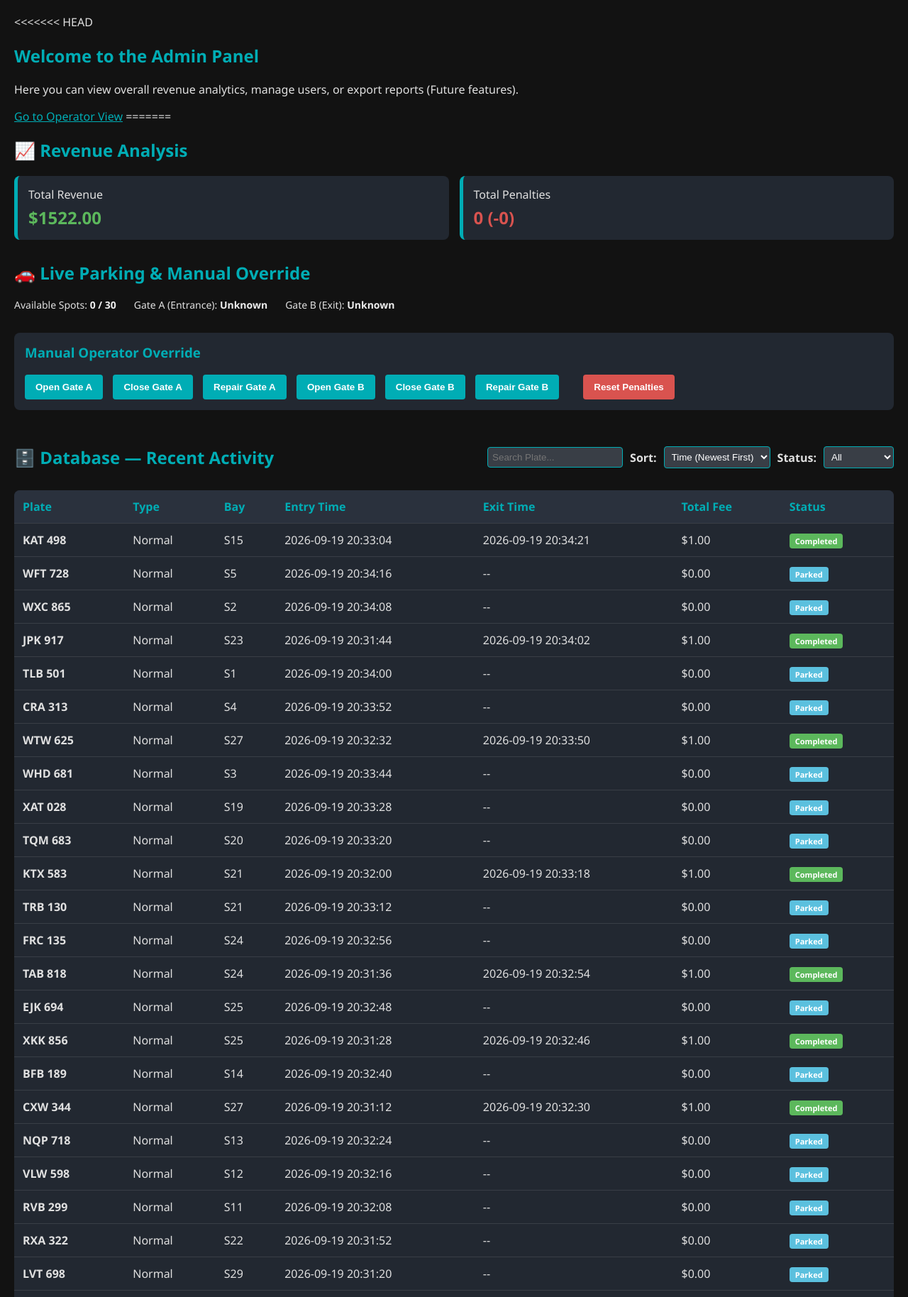
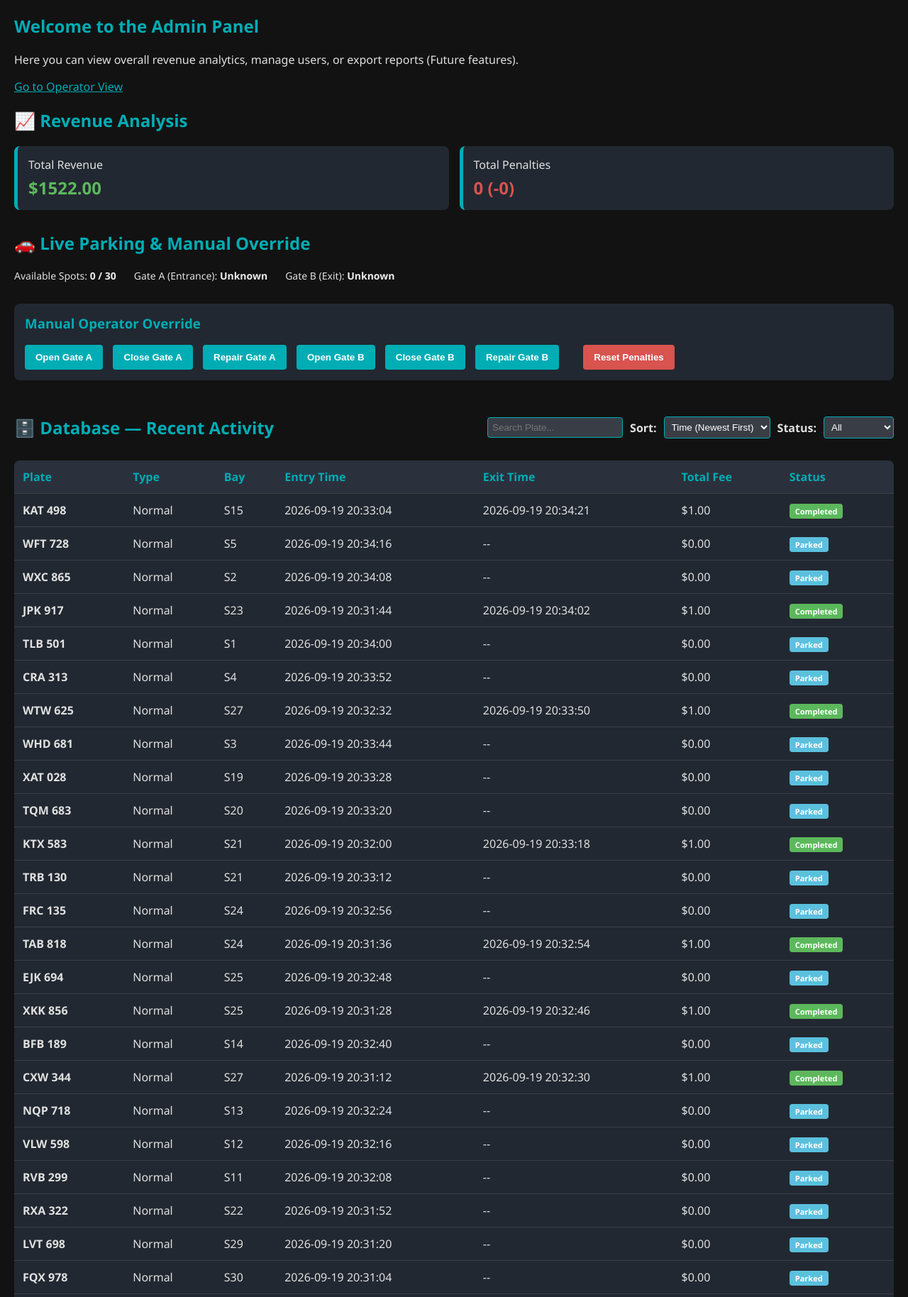
Before and after one commit to Riel-3288/Track2_Parking, a Flask app: page /admin in a window 1280 px wide. Shown: the part 123-1951 px from the top of the page at 71% size. Run offline with Flask 3, Linux system fonts and the light colour scheme; the visitor is signed in with stand-in values (Sample User, id 1); data comes from the database, SQL or seed files in the repository; both versions use the stored data as it was after the commit; data that the repository does not hold is empty.

Commit message:
adminupdate

```diff
--- a/templates/admin.html
+++ b/templates/admin.html
@@ -73,14 +73,12 @@
             <a href="/logout" style="color:#00adb5;">Logout</a>
         </div>
     </div>
-<<<<<<< HEAD
 
     <h2>Welcome to the Admin Panel</h2>
     <p>Here you can view overall revenue analytics, manage users, or export reports (Future features).</p>
 
     <!-- Admin can switch to Operator view -->
     <a href="/operator" style="color: #00adb5;">Go to Operator View</a>
-=======
 
     <section class="revenue-section">
         <h2>📈 Revenue Analysis</h2>
```
Also changed, not shown: parking.db.
